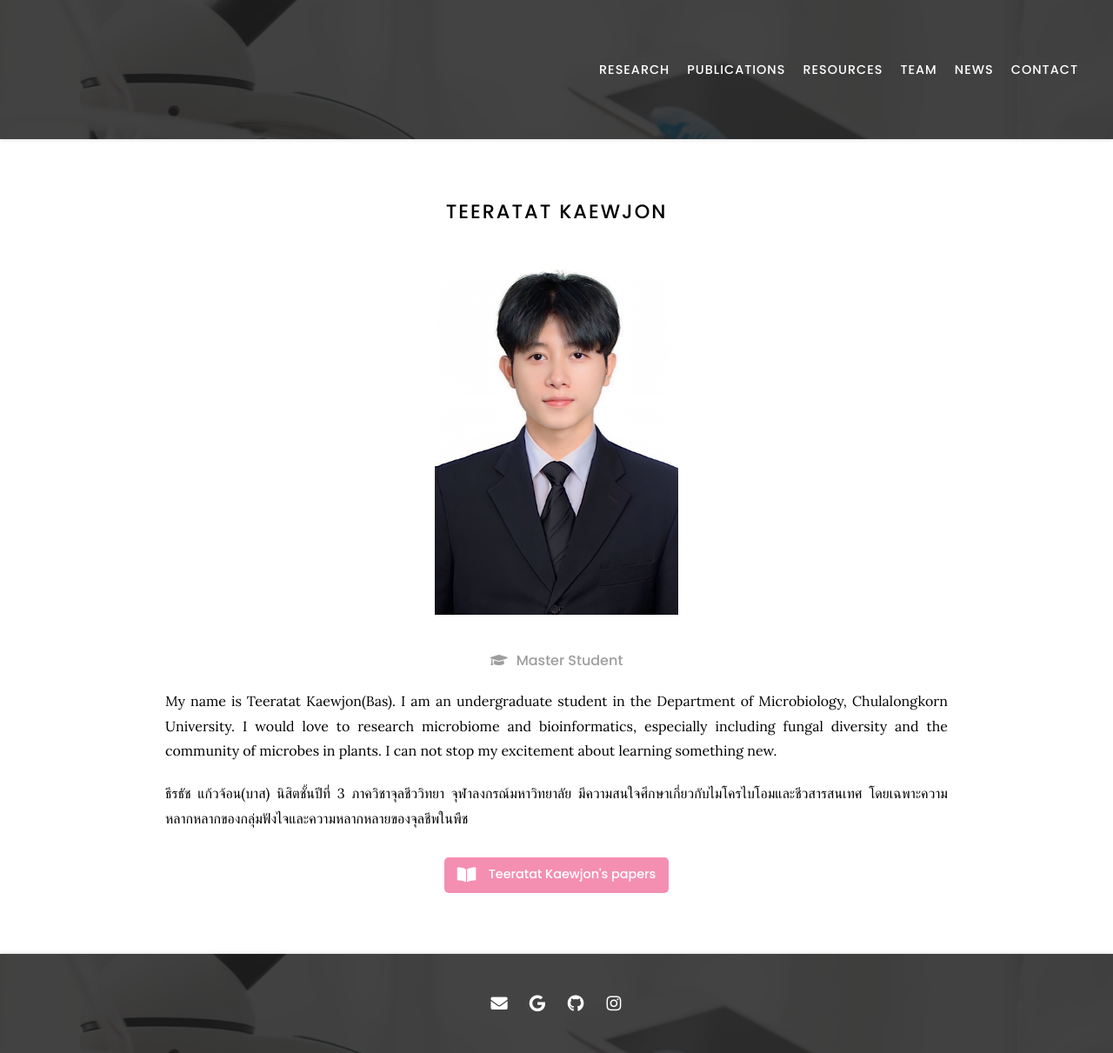
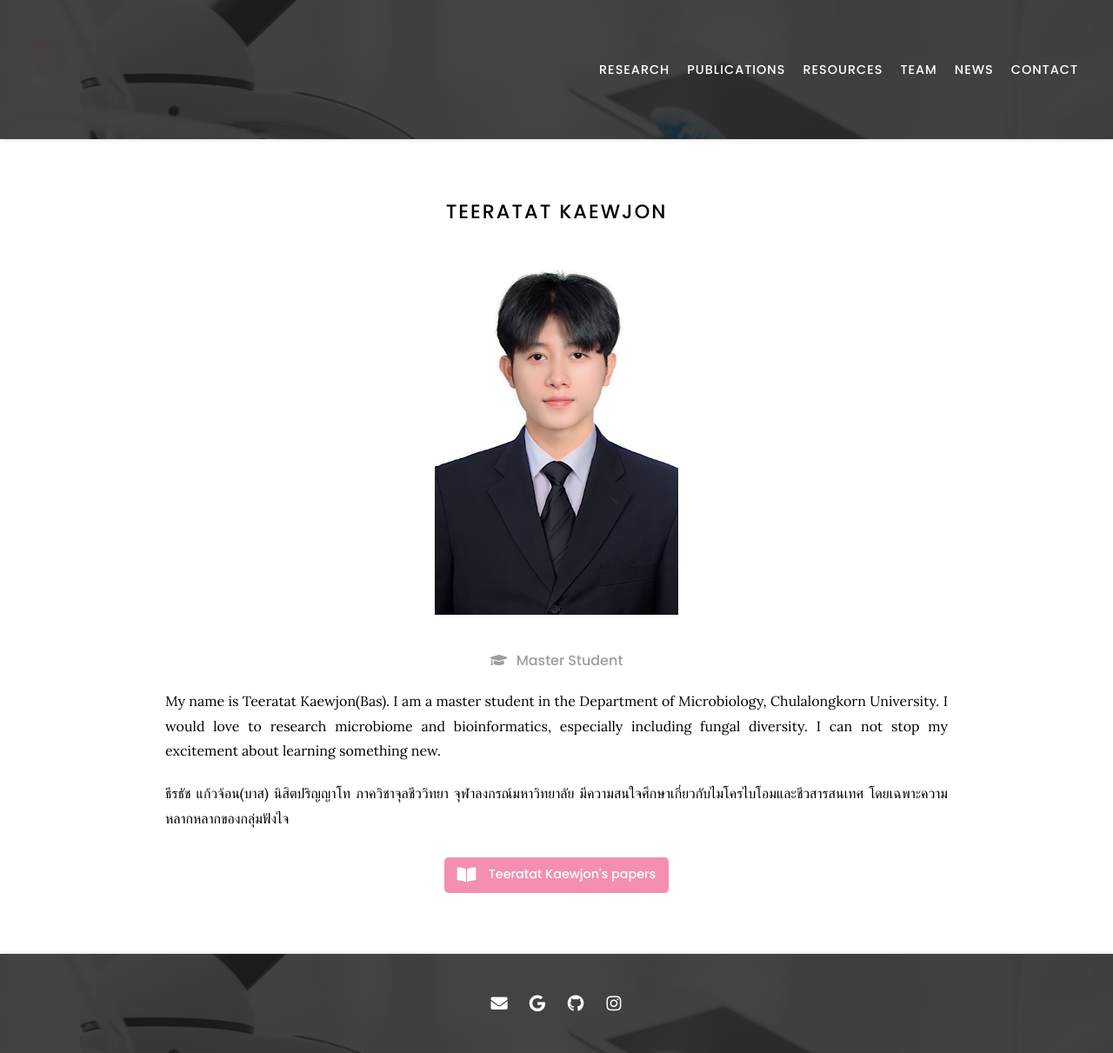
Before and after one commit to natpombubpa-lab/natpombubpa-lab.github.io, a Jekyll site: the page built from _members/Teeratat-Kaewjon.md, in a window 1280 px wide. Shown: the whole page at 87% size. Built offline with Jekyll 4.4.1, drawn with Linux system fonts in a browser that asks for light colours; nearby versions of some CDN libraries.

Commit message:
Update Teeratat-Kaewjon.md

```diff
--- a/_members/Teeratat-Kaewjon.md
+++ b/_members/Teeratat-Kaewjon.md
@@ -9,6 +9,6 @@ role: master
 
 ---
 
-My name is Teeratat Kaewjon(Bas). I am an undergraduate student in the Department of Microbiology, Chulalongkorn University. I would love to research microbiome and bioinformatics, especially including fungal diversity and the community of microbes in plants. I can not stop my excitement about learning something new.
+My name is Teeratat Kaewjon(Bas). I am a master student in the Department of Microbiology, Chulalongkorn University. I would love to research microbiome and bioinformatics, especially including fungal diversity. I can not stop my excitement about learning something new.
 
-ธีรธัช แก้วจ้อน(บาส) นิสิตชั้นปีที่ 3 ภาควิชาจุลชีววิทยา จุฬาลงกรณ์มหาวิทยาลัย มีความสนใจศึกษาเกี่ยวกับไมโครไบโอมและชีวสารสนเทศ โดยเฉพาะความหลากหลากของกลุ่มฟังไจและความหลากหลายของจุลชีพในพืช
+ธีรธัช แก้วจ้อน(บาส) นิสิตปริญญาโท ภาควิชาจุลชีววิทยา จุฬาลงกรณ์มหาวิทยาลัย มีความสนใจศึกษาเกี่ยวกับไมโครไบโอมและชีวสารสนเทศ โดยเฉพาะความหลากหลากของกลุ่มฟังไจ
```
